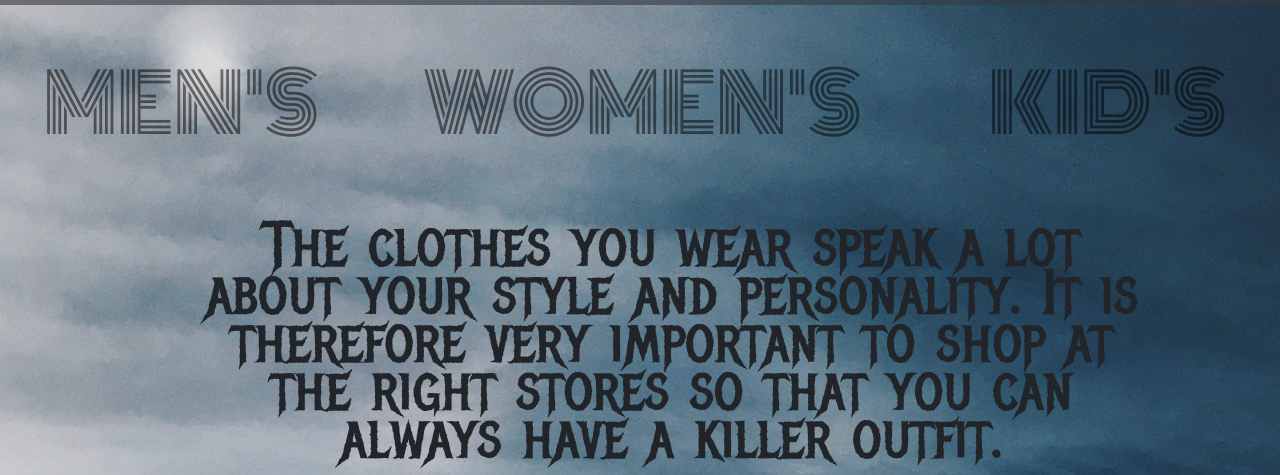
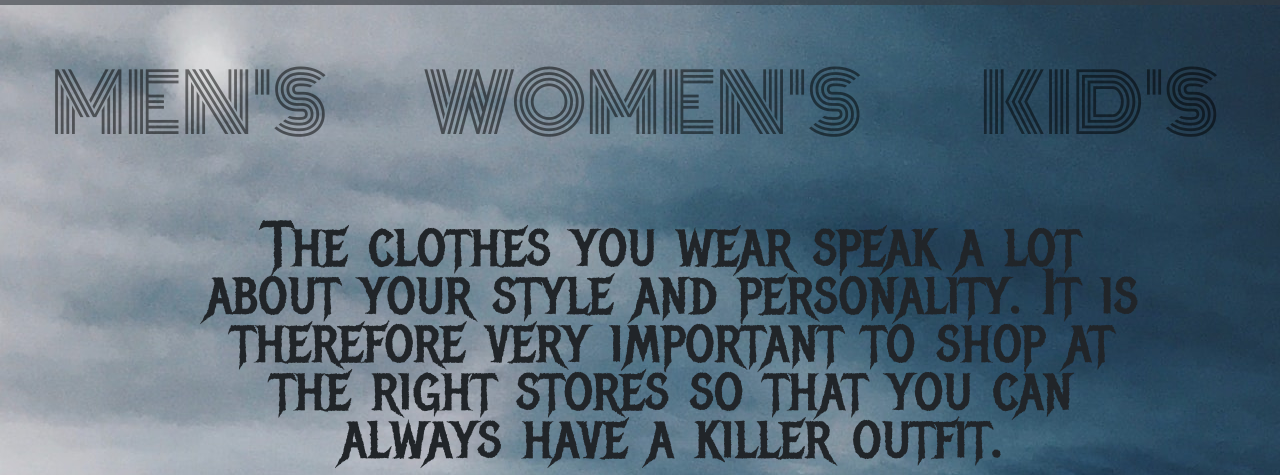
Before and after one commit to Boakalis/GSVV, a plain HTML site: page index.html in a window 1280 px wide. Shown: the part 67-542 px from the top of the page. Drawn offline with nearby package versions, Linux system fonts and the light colour scheme; a web font is replaced by a local one.

Commit message:
Add files via upload

```diff
--- a/index.html
+++ b/index.html
@@ -51,18 +51,18 @@
 
 
 
-
+          <div class="container-fluid">
             <div class="row" style="opacity: 0.5; padding-top: 3%;">
-                <div class=" text-center col-lg col-md-3 col-sm-1 selection" style=" border: 1pxsolid; padding-left: 1.5rem;">
+                <div class=" text-center col-lg col-md-4 col-sm-1 selection" style=" border: 1pxsolid; padding-left: 1.5rem;">
                     <button type="button" class="btn-xl btn-outline-dark" style=" color: black; border-width: 0px 0px 0px;">MEN'S</button>
                 </div>
-                <div class="text-center col-lg col-md-3 col-sm-1 selection" style="  border: 1pxsolid; padding-left:3.67% ">
+                <div class="text-center col-lg col-md-4 col-sm-1 selection" style="  border: 1pxsolid; padding-left:3.67% ">
                     <button type="button" class=" btn-xl btn-outline-dark" style=" color: black; border-width: 0px 0px 0px; margin-block-end: 2%;">WOMEN'S</button>
                 </div>
-                <div class="text-center col-lg col-md-6 col-sm-1 selection" style="  border: 1pxsolid; padding-left:4% ">
+                <div class="text-center col-lg col-md-4 col-sm-1 selection" style="  border: 1pxsolid; padding-left:4% ">
                     <button type="button" class="btn-xl btn-outline-dark" style=" color: black; border-width: 0px 0px 0px;">KID'S</button>
                 </div>
-            </div>
+            </div></div>
 
         <div class=" text-center description">
 
@@ -70,7 +70,7 @@
     </div>
 
     <div class="container-fluid" style="padding-left: 4rem;" >
-        <div class="left" style=" padding-top: 6%;">
+        <div class="left" style=" padding-top: 6%; padding-bottom: 2%;">
 
             <div class="row">
 
```
